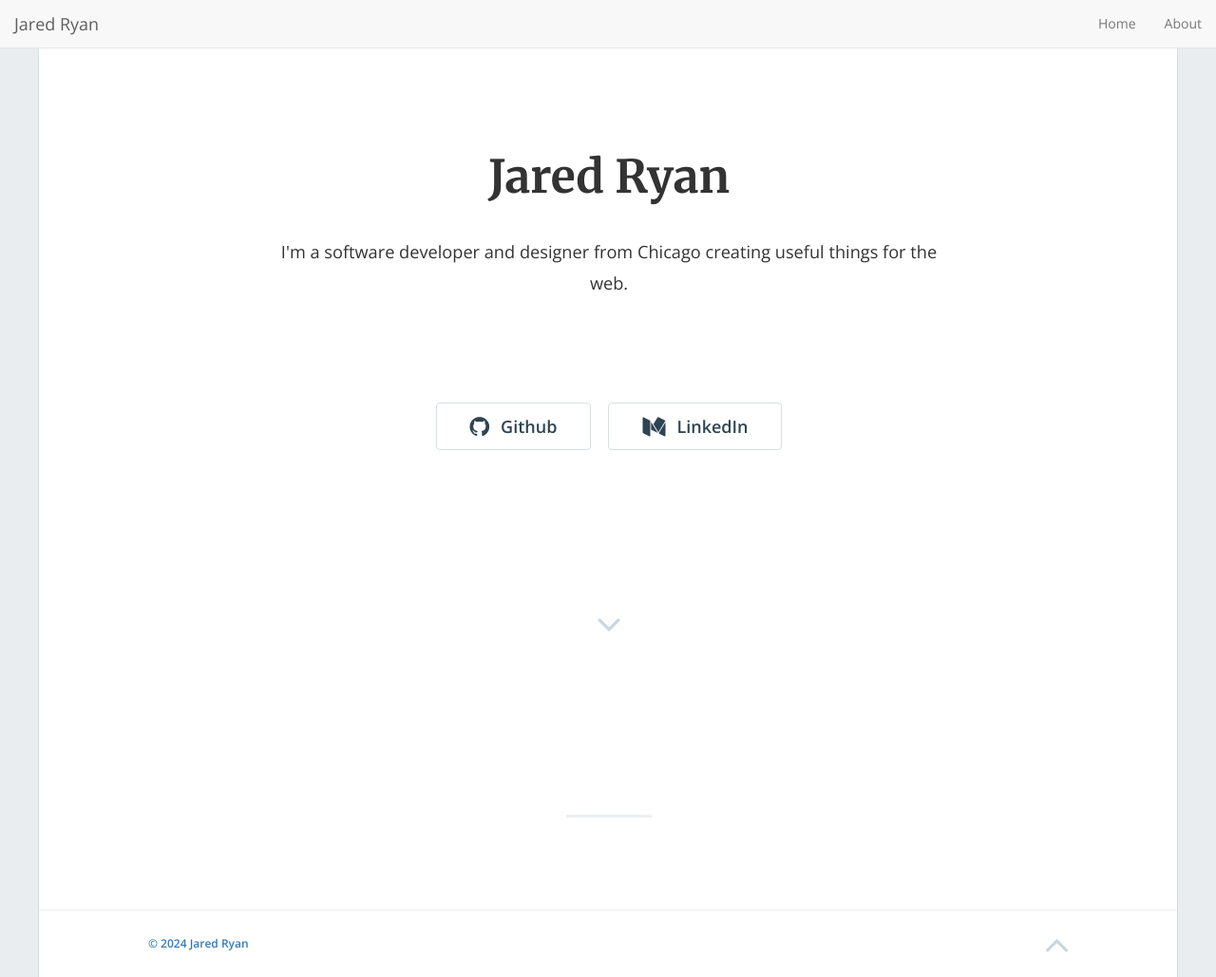
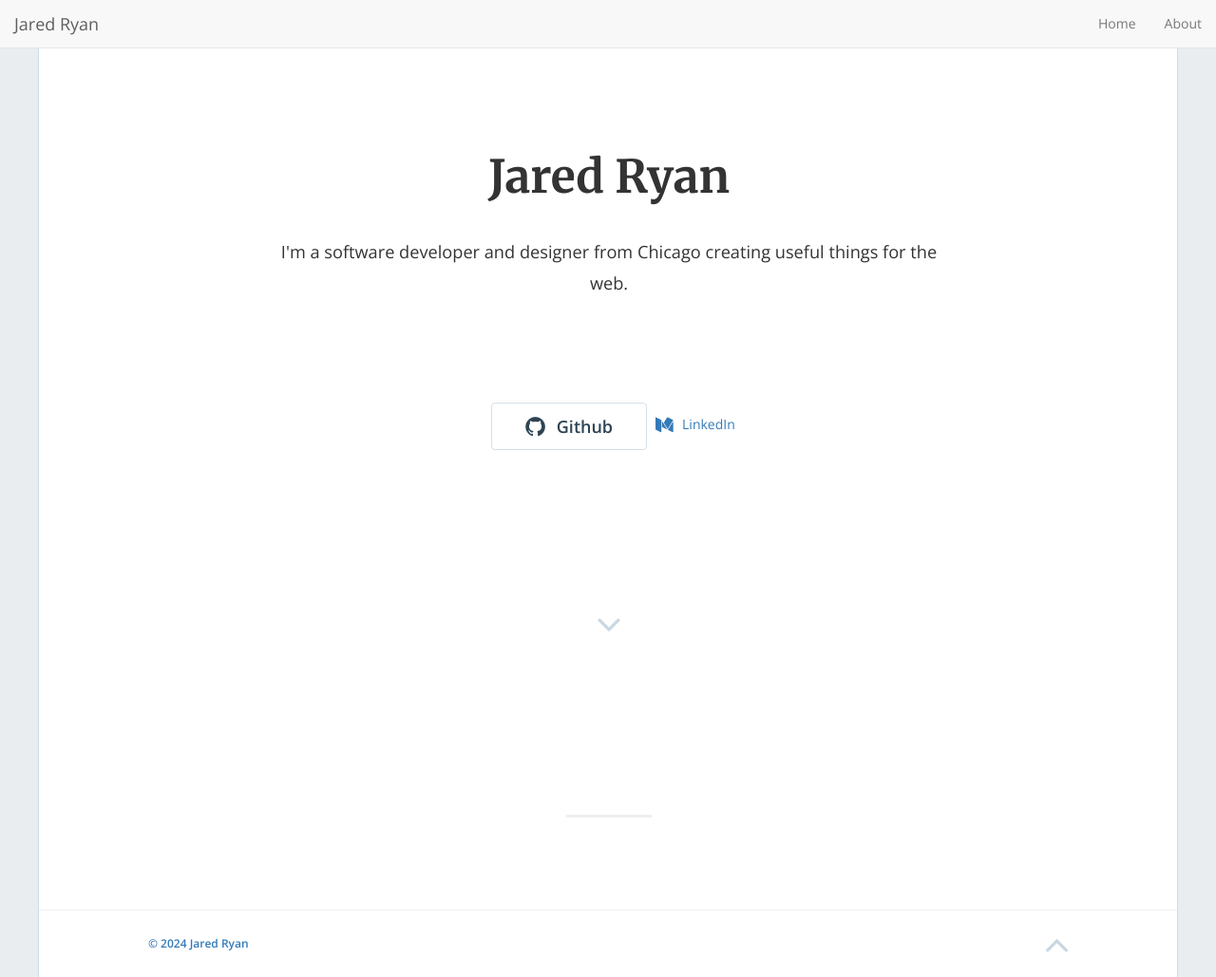
Before and after one commit to JaredRyan210/JaredRyan210.github.io, a Jekyll site: the page built from index.markdown, in a window 1280 px wide and 1029 px high. Shown: the whole window at 95% size. Built offline with Jekyll 4.4.1, drawn with Linux system fonts in a browser that asks for light colours; nearby versions of some CDN libraries; the list of posts is cut into pages by our own code.

Commit message:
fixed button

```diff
--- a/_includes/home-hero.html
+++ b/_includes/home-hero.html
@@ -31,7 +31,7 @@
               <a href="https://github.com/{{ site.github_username }}"><button class="btn btn-default btn-lg"><i class="fa fa-github fa-lg"></i>Github</button></a>
             {% endif %}
             {% if site.linkedin_username != '' %}
-              <a href="https://{{ site.linkedin_username }}"><button class="btn btn-default btn-lg"><i class="fa fa-medium fa-lg"></i>LinkedIn</button></a>
+              <a href="https://{{ site.linkedin_username }}"><i class="fa fa-medium fa-lg"></i>LinkedIn</button></a>
             {% endif %}
 
           </div>
```
